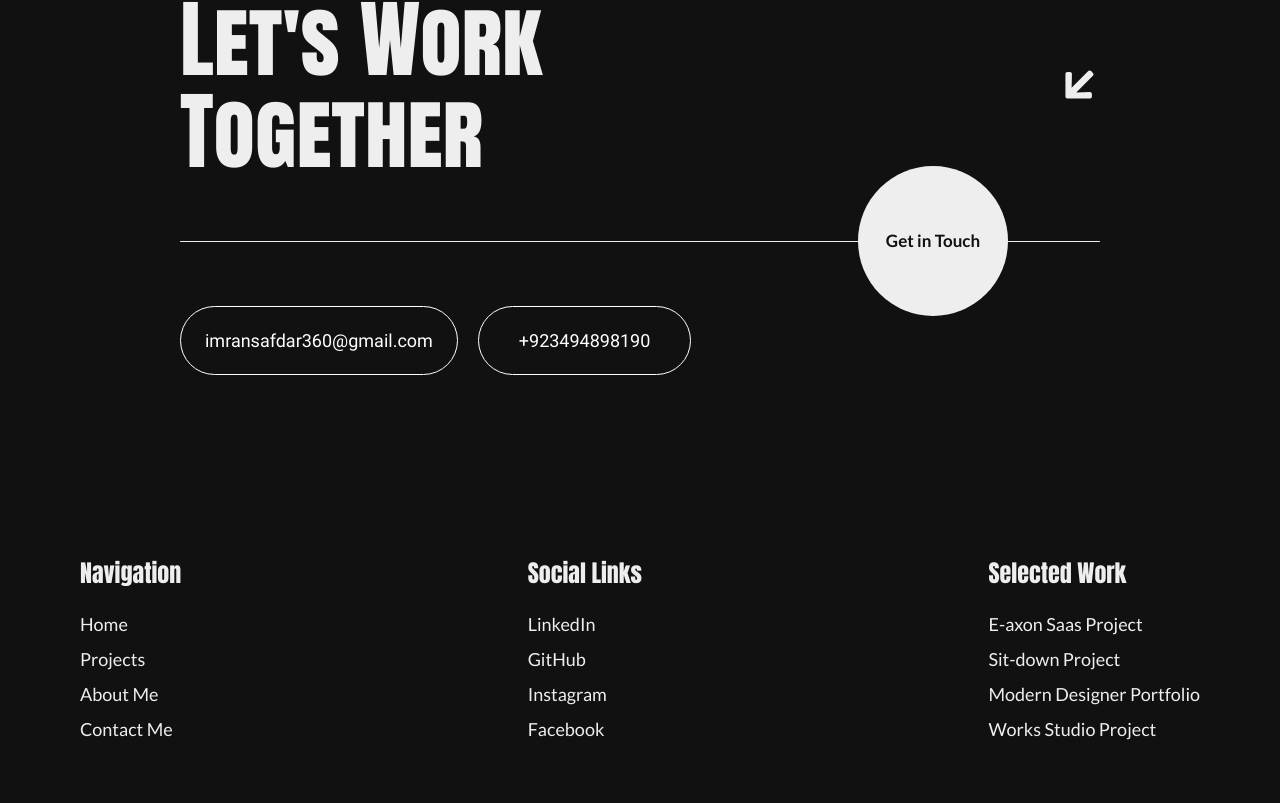
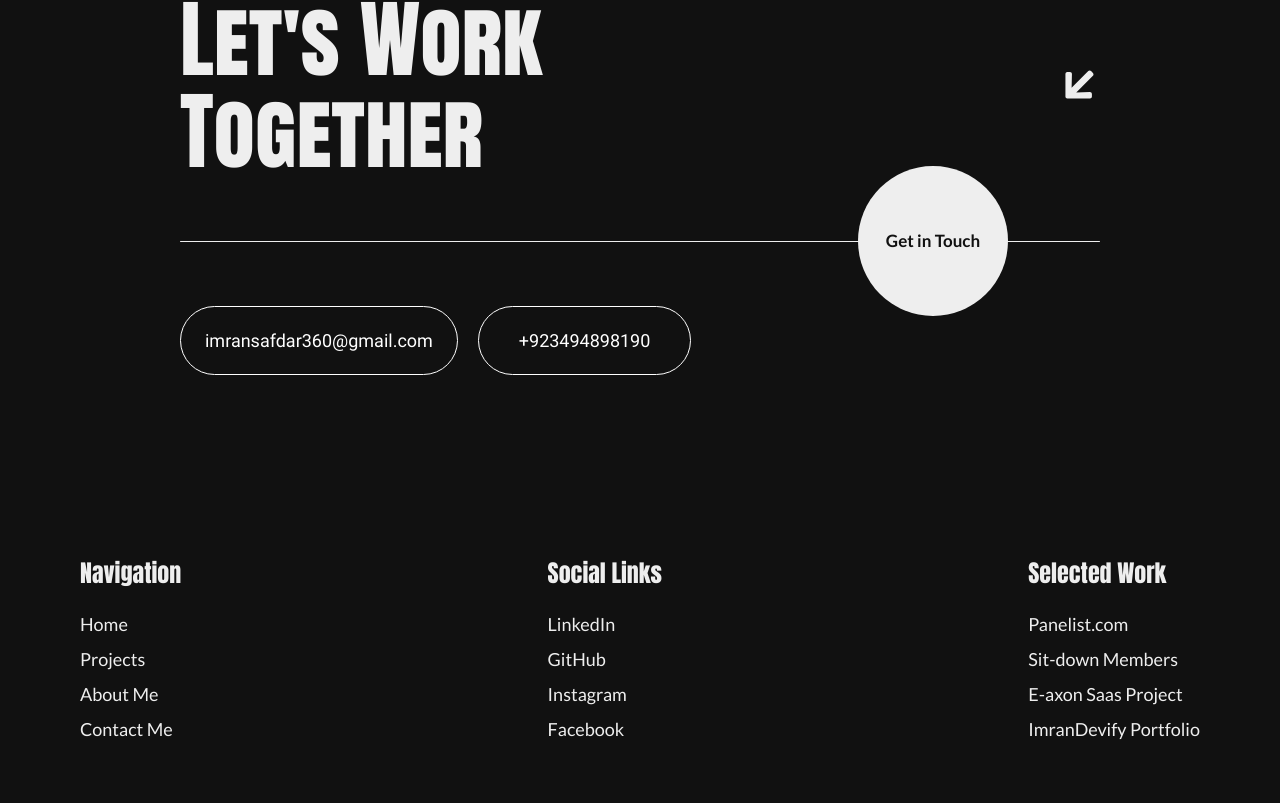
Before and after one commit to ImranSafdar360/personal-developer-portfolio, a Next.js app: page /about in a window 1280 px wide. Shown: the part 1979-2782 px from the top of the page. Built offline with nearby package versions, Linux system fonts and the light colour scheme.

Commit message:
Issues fix

```diff
--- a/app/blogs/page.js
+++ /dev/null
@@ -1,15 +0,0 @@
-import Link from 'next/link'
-import React from 'react'
-
-const Projects = () => {
-  return (
-    <div>
-      blogs are here
-      <h1>Back to
-        <Link href="/">Home</Link>
-      </h1>
-    </div>
-  )
-}
-
-export default Projects
--- a/app/contact/page.js
+++ b/app/contact/page.js
@@ -23,7 +23,7 @@ const style = {
 
 
 const Contact = () => {
-  const [open, setOpen] = React.useState(false);
+  const [open, setOpen] = React.useState(true);
   const [name, setName] = useState('');
   const handleOpen = () => setOpen(true);
   const handleClose = () => setOpen(false);
@@ -44,13 +44,12 @@ const Contact = () => {
           'template_wjs9t8l',
           {
             to_email: data.email,
-            user_name: data.fullName
+            user_name: data.fullName,
           },
           'LTsFRZN5uNb9-Y_FF'
         )
           .then(() => {
             handleOpen();
-            setName(user_name);
             reset();
           })
           .catch((error) => {
@@ -167,8 +166,9 @@ const Contact = () => {
           onClose={handleClose}
           aria-labelledby="keep-mounted-modal-title"
           aria-describedby="keep-mounted-modal-description"
+          sx={{ zIndex: '20' }}
         >
-          <div className='w-[90%] md:max-w-[600px] absolute top-1/2 left-1/2 -translate-x-1/2 -translate-y-1/2 bg-whole p-8 rounded-xl flex flex-col justify-center items-center gap-5 border border-white' sx={style}>
+          <div className='w-full h-[100vh] absolute top-1/2 left-1/2 -translate-x-1/2 -translate-y-1/2 bg-whole p-8 flex flex-col justify-center items-center gap-5 z-20' sx={style}>
             <h1 className="text-[36px] md:text-[48px] lg:text-[64px] xl:text-[72px] leading-none font-antonSc text-whole-text text-center">Thank You! <br />{name}</h1>
             <p className="w-full lg:w-[520px] text-[16px] md:text-[18px] lg:text-[20px] xl:text-[22px] font-latoRegular leading-tight text-secondary-text text-center">Your message has been sent successfully. We will get back to you shortly.</p>
             <Link href="/">
--- a/app/globals.css
+++ b/app/globals.css
@@ -62,6 +62,7 @@ body {
   width: 5px;
   height: 200px;
   background-color: black;
+  border-radius: 10px;
 }
 
 .scroller {
--- a/app/layout.js
+++ b/app/layout.js
@@ -5,7 +5,7 @@ import { Inter } from "next/font/google";
 import "./globals.css";
 import Navbar from "@/components/hamburger-menu/NewNavbar";
 import Footer from "@/components/footer-section/Footer";
-import LocomotiveScroll from "locomotive-scroll";
+import { ReactLenis } from 'lenis/react';
 
 
 
@@ -15,8 +15,6 @@ export default function RootLayout({ children }) {
   const [isDragging, setIsDragging] = useState(false);
   const [startY, setStartY] = useState(0);
   const [startScrollTop, setStartScrollTop] = useState(0);
-
-  const locomotiveScroll = new LocomotiveScroll();
 
 
   useEffect(() => {
@@ -90,6 +88,7 @@ export default function RootLayout({ children }) {
             <link rel="icon" type="image/png" sizes="16x16" href="/favicon-16x16.png"/>
               <link rel="manifest" href="/site.webmanifest"></link>
             </head>
+            <ReactLenis root options={{autoRaf: true, lerp: 0.1, smoothWheel:true, wheelMultiplier: 0.8, autoResize:true}}>
             <body style={{
               position: "relative",
             }}
@@ -103,6 +102,7 @@ export default function RootLayout({ children }) {
               <main className="bg-whole text-whole-text">{children}</main>
               <Footer />
             </body>
+            </ReactLenis>
           </html>
           );
 }
--- a/app/projects/[id]/page.js
+++ b/app/projects/[id]/page.js
@@ -8,7 +8,7 @@ export default function ProjectDetails({ params }) {
   const project = projects.find((project) => project.id === id);
 
   if (!project) {
-    notFound(); // Render 404 page if project is not found
+    notFound();
   }
 
 
@@ -20,9 +20,8 @@ export default function ProjectDetails({ params }) {
   );
 }
 
-// Use this to generate static params for dynamic routing
 export async function generateStaticParams() {
   return projects.map((project) => ({
-    id: project.id, // Generates static paths like /projects/1, /projects/2, etc.
+    id: project.id,
   }));
 }
--- a/components/Button.js
+++ b/components/Button.js
@@ -1,29 +1,43 @@
 import React from "react";
 import './Button.css'
 
-const Button = ({title, classes, email, subject, body, whatsappNumber, message,}) => {
-  const openEmailPopup = (email, subject, body) => {
-    const mailtoLink = `mailto:${email}?subject=${encodeURIComponent(subject)}&body=${encodeURIComponent(body)}`;
-    window.location.href = mailtoLink;
-  };
-  const openWhatsApp = (number, message) => {
-    const whatsappLink = `https://wa.me/${number}?text=${encodeURIComponent(message)}`;
-    window.open(whatsappLink, "_blank");
-  };
+const Button = ({ title, classes, email, subject, body, whatsappNumber, message, }) => {
+  // const openEmailPopup = (email, subject, body) => {
+  //   const mailtoLink = `mailto:${email}?subject=${encodeURIComponent(subject)}&body=${encodeURIComponent(body)}`;
+  //   window.location.href = mailtoLink;
+  // };
+  // const openWhatsApp = (number, message) => {
+  //   const whatsappLink = `https://wa.me/${number}?text=${encodeURIComponent(message)}`;
+  //   window.open(whatsappLink, "_blank");
+  // };
+  // const handleClick = () => {
+  //   if (email) {
+  //     openEmailPopup(email, subject, body);
+  //   } else if (whatsappNumber) {
+  //     openWhatsApp(whatsappNumber, message);
+  //   } else {
+  //     console.error("No action defined for the button.");
+  //   }
+  // };
+
   const handleClick = () => {
+    if (typeof window === "undefined") return; // Check for the window object
+
     if (email) {
-      openEmailPopup(email, subject, body);
+      const mailtoLink = `mailto:${email}?subject=${encodeURIComponent(subject)}&body=${encodeURIComponent(body)}`;
+      window.location.href = mailtoLink;
     } else if (whatsappNumber) {
-      openWhatsApp(whatsappNumber, message);
+      const whatsappLink = `https://wa.me/${whatsappNumber}?text=${encodeURIComponent(message)}`;
+      window.open(whatsappLink, "_blank");
     } else {
       console.error("No action defined for the button.");
     }
   };
 
   return (
-<button onClick={handleClick} className={`button type1 relative max-w-[280px] px-[25px] py-[10px] rounded-full border border-white-border font-robotoRegular text-whole-text bg-whole overflow-hidden inline-block cursor-pointer z-[2] ${classes}`}>
-  <span className="btn-txt">{title}</span>
-</button>
+    <button onClick={handleClick} className={`button type1 relative max-w-[280px] px-[25px] py-[10px] rounded-full border border-white-border font-robotoRegular text-whole-text bg-whole overflow-hidden inline-block cursor-pointer z-[2] ${classes}`}>
+      <span className="btn-txt">{title}</span>
+    </button>
   );
 };
 
--- a/components/footer-section/Footer.js
+++ b/components/footer-section/Footer.js
@@ -38,17 +38,17 @@ const Footer = () => {
         </div>
         <div className='flex flex-col justify-start items-start gap-0 lg:gap-2'>
           <h3 className='text-[18px] lg:text-[24px] font-anton text-whole-text mb-1 lg:mb-3'>Selected Work</h3>
-          <Link href="/" className='text-[12px] lg:text-[18px] font-latoRegular text-whole-text'>
+          <Link href={`/projects/panelist`} className='text-[12px] lg:text-[18px] font-latoRegular text-whole-text'>
+            <LinkButton title='Panelist.com' />
+          </Link>
+          <Link href={`/projects/sitdown-members`} className='text-[12px] lg:text-[18px] font-latoRegular text-whole-text'>
+            <LinkButton title='Sit-down Members' />
+          </Link>
+          <Link href={`/projects/e-axon`} className='text-[12px] lg:text-[18px] font-latoRegular text-whole-text'>
             <LinkButton title='E-axon Saas Project' />
           </Link>
-          <Link href="/" className='text-[12px] lg:text-[18px] font-latoRegular text-whole-text'>
-            <LinkButton title='Sit-down Project' />
-          </Link>
-          <Link href="/" className='text-[12px] lg:text-[18px] font-latoRegular text-whole-text'>
-            <LinkButton title='Modern Designer Portfolio' />
-          </Link>
-          <Link href="/" className='text-[12px] lg:text-[18px] font-latoRegular text-whole-text'>
-            <LinkButton title='Works Studio Project' />
+          <Link href={`/projects/imran-devify`} className='text-[12px] lg:text-[18px] font-latoRegular text-whole-text'>
+            <LinkButton title='ImranDevify Portfolio' />
           </Link>
         </div>
       </div>
--- a/components/hamburger-menu/NewNavbar.js
+++ b/components/hamburger-menu/NewNavbar.js
@@ -13,9 +13,9 @@ import Github from '../../public/icons/github-icon.png'
 
 const navLinks = [
   { title: 'Home', link: '/' },
-  { title: 'About', link: 'about' },
-  { title: 'Projects', link: 'projects' },
-  { title: 'Contact', link: 'contact' },
+  { title: 'About', link: '/about' },
+  { title: 'Projects', link: '/projects' },
+  { title: 'Contact', link: '/contact' },
 ]
 const navLogos = [
   { title: 'LinkedIn', logo: LinkedIn, link: 'https://www.linkedin.com/in/imran-safdar' },
--- a/package.json
+++ b/package.json
@@ -20,7 +20,7 @@
     "emailjs-com": "^3.2.0",
     "framer-motion": "^11.11.9",
     "gsap": "^3.12.5",
-    "locomotive-scroll": "^4.1.4",
+    "lenis": "^1.1.16",
     "next": "^14.2.7",
     "next-seo": "^6.6.0",
     "react": "^18.3.1",
```
Also changed, not shown: 1 other file (tests, documents, lock files or other folders).
